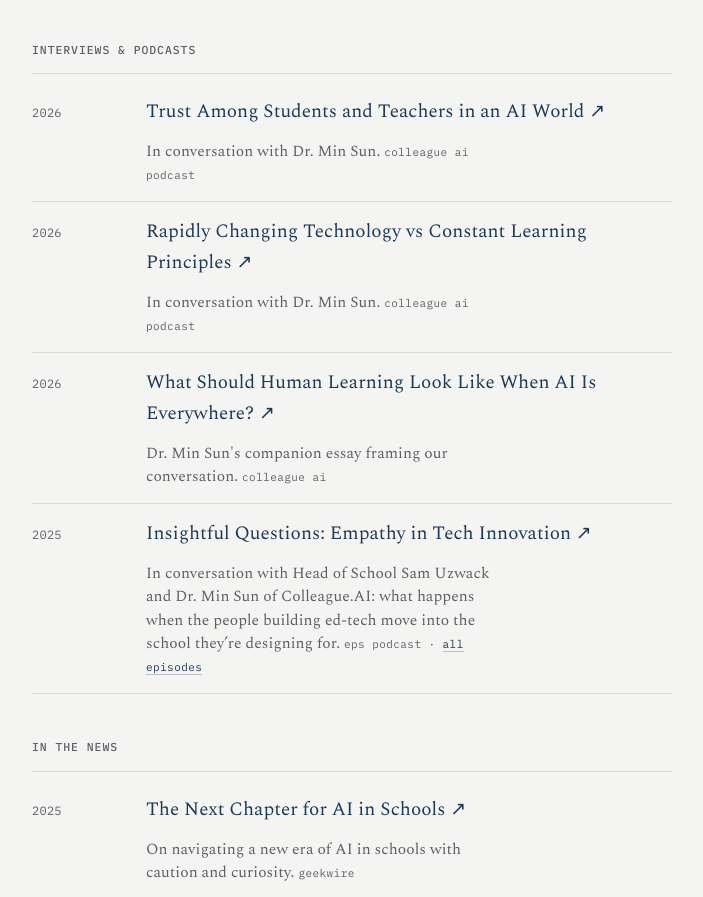
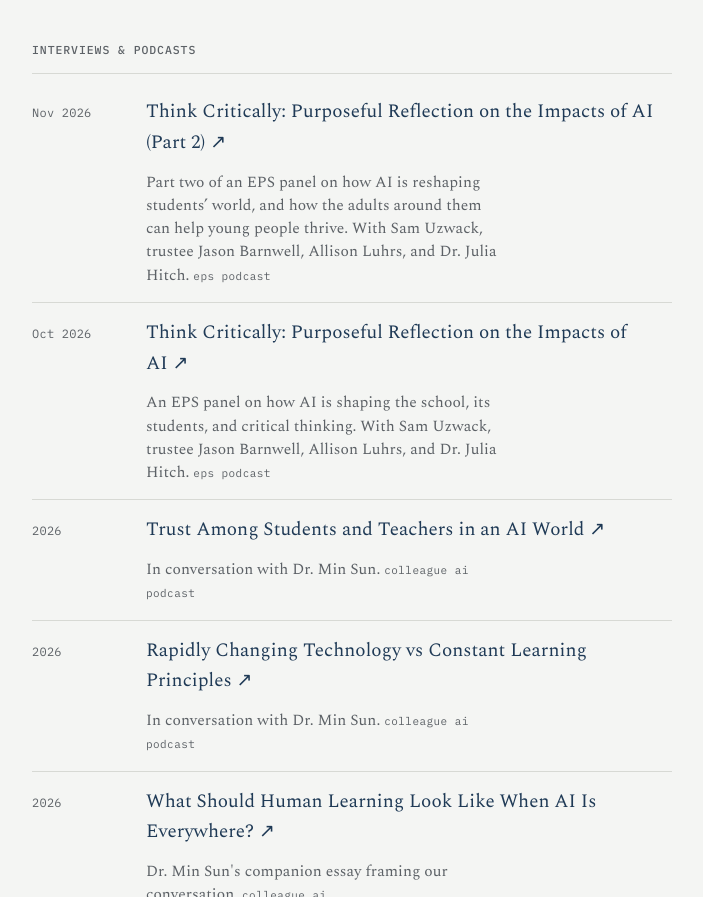
Before and after one commit to JonBriggs/JonBriggs.github.io, a plain HTML site: page docs/writing.html in a window 1280 px wide. Shown: the part 2178-3075 px from the top of the page, without its empty margins (196-899 px from the left). Drawn offline with nearby package versions, Linux system fonts and the light colour scheme.

Commit message:
Publish site (2026-11-18)

```diff
--- a/docs/writing.html
+++ b/docs/writing.html
@@ -90,6 +90,16 @@
       <p class="eyebrow" style="margin-top:44px;">Interviews &amp; podcasts</p>
       <div class="entries">
         <div class="entry">
+          <span class="when">Nov 2026</span>
+          <div class="t"><a href="https://podcasts.apple.com/us/podcast/think-critically-purposeful-reflection-on-the-impacts/id1709371894?i=1000800318912" target="_blank" rel="noopener">Think Critically: Purposeful Reflection on the Impacts of AI (Part 2)&nbsp;↗</a></div>
+          <p class="desc">Part two of an EPS panel on how AI is reshaping students’ world, and how the adults around them can help young people thrive. With Sam Uzwack, trustee Jason Barnwell, Allison Luhrs, and Dr. Julia Hitch. <span class="kicker">EPS podcast</span></p>
+        </div>
+        <div class="entry">
+          <span class="when">Oct 2026</span>
+          <div class="t"><a href="https://podcasts.apple.com/us/podcast/think-critically-purposeful-reflection-on-the-impacts/id1709371894?i=1000798970577" target="_blank" rel="noopener">Think Critically: Purposeful Reflection on the Impacts of AI&nbsp;↗</a></div>
+          <p class="desc">An EPS panel on how AI is shaping the school, its students, and critical thinking. With Sam Uzwack, trustee Jason Barnwell, Allison Luhrs, and Dr. Julia Hitch. <span class="kicker">EPS podcast</span></p>
+        </div>
+        <div class="entry">
           <span class="when">2026</span>
           <div class="t"><a href="https://www.colleague.ai/podcast-snippets-trust-among-students-and-teachers-in-an-ai-world/" target="_blank" rel="noopener">Trust Among Students and Teachers in an AI World&nbsp;↗</a></div>
           <p class="desc">In conversation with Dr. Min Sun. <span class="kicker">Colleague AI podcast</span></p>
```
